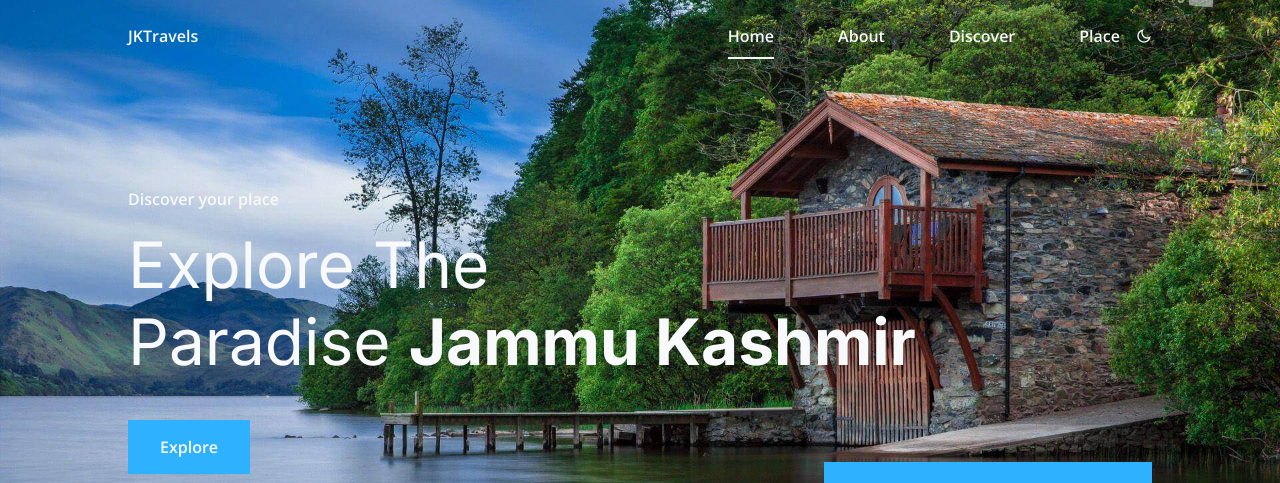
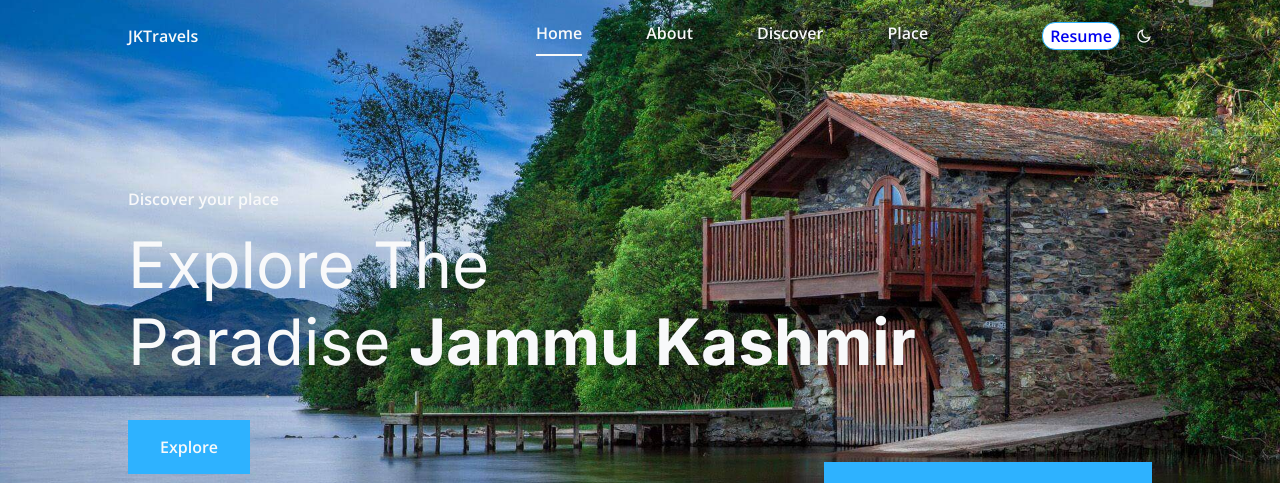
Before and after one commit to retikk/retikk.github.io, a plain HTML site: page index.html in a window 1280 px wide. Shown: the top 483 px of the page. Drawn offline with nearby package versions, Linux system fonts and the light colour scheme.

Commit message:
login button added

```diff
--- a/css/style.css
+++ b/css/style.css
@@ -265,6 +265,23 @@ button {
 .nav--menu {
     position: relative;
 }
+
+.btn{
+    background-color: white;
+    color: white;
+    text-decoration: none;
+    border: 1.5px solid #2eb2ff;
+    font-weight: bold;
+    padding: 2px 7px;
+    border-radius: 13px;
+    margin-left: 50px;
+    transition: transform .4s;
+}
+
+.btn:hover{
+    transform: scale(1.2);
+}
+
 
 /*================================ MOBILE ================================*/
 
--- a/index.html
+++ b/index.html
@@ -39,6 +39,9 @@
                     </li>
                     <li class="nav--item">
                         <a href="#place" class="nav--link">Place</a>
+                    </li>
+                    <li class="nav--item btn">
+                        <a href="resume/index.html">Resume</a>
                     </li>
                 </ul>
 
```
